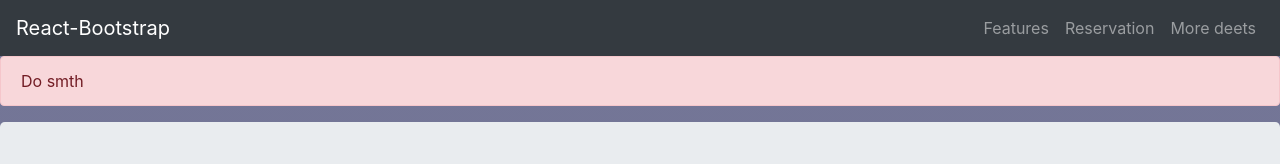
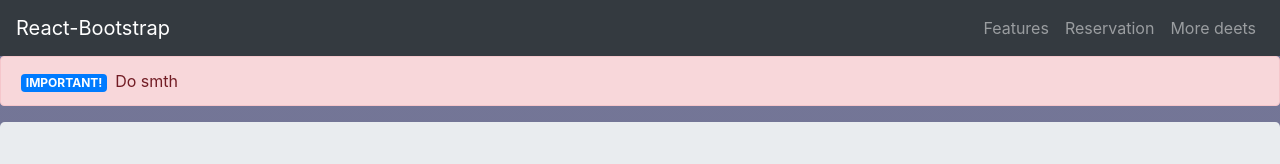
Before and after one commit to Asadbek01/m4d2, a React (Create React App) app: page / in a window 1280 px wide. Shown: the top 164 px of the page. Built offline with nearby package versions, Linux system fonts and the light colour scheme.

Commit message:
completed second question

```diff
--- /dev/null
+++ b/src/components/MyBadge.jsx
@@ -0,0 +1,7 @@
+import Badge from 'react-bootstrap/Badge'
+
+const MyBadge = (props) => (
+    <Badge className="mr-2" variant={props.color}>{props.text}</Badge>
+)
+
+export default MyBadge
--- a/src/components/warningSign.jsx
+++ b/src/components/warningSign.jsx
@@ -1,6 +1,8 @@
+import MyBadge from './MyBadge';
 import Alert from 'react-bootstrap/Alert'
 const WarningSign = (props)=>(
 <Alert variant={"danger"}>
+    <MyBadge text="IMPORTANT!" color="primary" />
     {props.text}
   </Alert>
 
```
